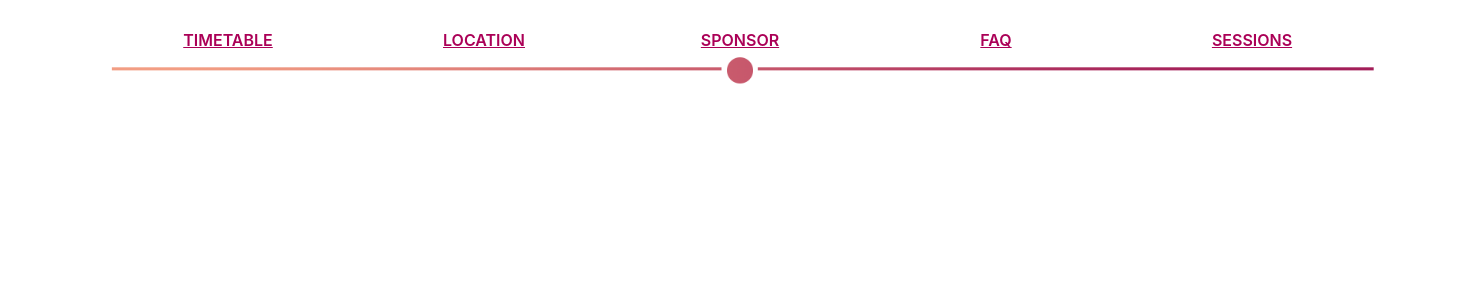
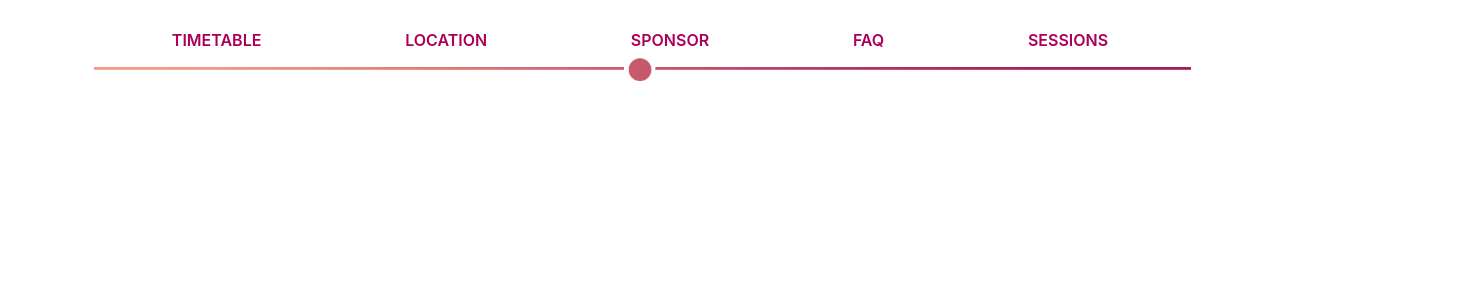
Before and after one commit to kykungz/bcbk9-frontend, a React (Create React App) app: page / in a window 1280 px wide. Shown: the top 300 px of the page, 1480 px wide, since content can reach past the window. Built offline with nearby package versions, Linux system fonts and the light colour scheme.

Commit message:
separate TopDropDown from Container( MenuContainer ).

```diff
--- a/src/components/NavBar.js
+++ b/src/components/NavBar.js
@@ -4,8 +4,8 @@ import Background from '../assets/navbar.png'
 import Hamburger from '../assets/hamburger.svg'
 import FacebookIcon from '../assets/facebookIcon.png'
 import TwitterIcon from '../assets/twitterIcon.svg'
-const Container = styled.div`
-  positio: fixed;
+const MenuContainer = styled.div`
+  position: fixed;
   width: 100vw;
   display: flex;
   background: url(${prop => prop.src});
@@ -13,17 +13,20 @@ const Container = styled.div`
   background-position: center;
   height: 130px;
   transition: 0.6s;
+  box-sizing: border-box;
   padding: 0px 100px;
+  justify-content: space-around;
+  transition: width 0, all 0.6s;
   @media (max-width: 650px) {
+    top: ${prop => (prop.isDown ? '60px' : '-300px')};
     padding: 0px;
-    height: ${prop => (prop.isDown ? '360px' : '60px')};
+    height: 300px;
     flex-direction: column;
     background: none;
     background-image: linear-gradient(#ef867a, #c93267);
   }
 `
 const Menu = styled.div`
-  flex: 1;
   text-align: center;
   padding: 30px 0px 40px 0px;
   transition: 0.6s;
@@ -32,22 +35,20 @@ const Menu = styled.div`
   @media (max-width: 650px) {
     justify-content: left;
     padding: 0px 0px 0px 30px;
-    flex: ${prop => (prop.isDown ? 1 : 0)};
   }
 `
 const MenuName = styled.span`
   font-weight: 600;
   transition: 0.6s;
   @media (max-width: 650px) {
-    padding-top: 20px;
+    padding-top: 5px;
     box-sizing: border-box;
-    opacity: ${prop => (prop.isDown ? 1 : 0)};
   }
 `
 const A = styled.a`
   color: #ab0057;
+  text-decoration: none;
   &:hover {
-    text-decoration: none;
     color: #ab0057;
   }
   @media (max-width: 650px) {
@@ -58,9 +59,12 @@ const A = styled.a`
   }
 `
 const TopDropDown = styled.div`
-  flex: 1;
+  position: fixed;
+  height: 60px;
+  width: 100vw;
   background-color: white;
   display: none;
+  z-index: 1000;
   @media (max-width: 650px) {
     display: block;
   }
@@ -81,11 +85,10 @@ export default class extends Component {
     this.state = { isDown: false }
   }
   onClickBurger = () => {
-    console.log(this.state.isDown)
     this.setState({ isDown: !this.state.isDown })
   }
   render = () => (
-    <Container src={Background} isDown={this.state.isDown}>
+    <>
       <TopDropDown>
         <Button
           onClick={this.onClickBurger}
@@ -96,6 +99,7 @@ export default class extends Component {
         <Button url={TwitterIcon} href="/" float="right" size="50% 50%" />
         <Button url={FacebookIcon} href="/" float="right" size="50% 50%" />
       </TopDropDown>
+      <MenuContainer src={Background} isDown={this.state.isDown}>
         <Menu isDown={this.state.isDown}>
           <MenuName isDown={this.state.isDown}>
             <A href="/">TIMETABLE</A>
@@ -121,6 +125,7 @@ export default class extends Component {
             <A href="/">SESSIONS</A>
           </MenuName>
         </Menu>
-    </Container>
+      </MenuContainer>
+    </>
   )
 }
```
Lines whose indentation alone changed are shown as unchanged.
